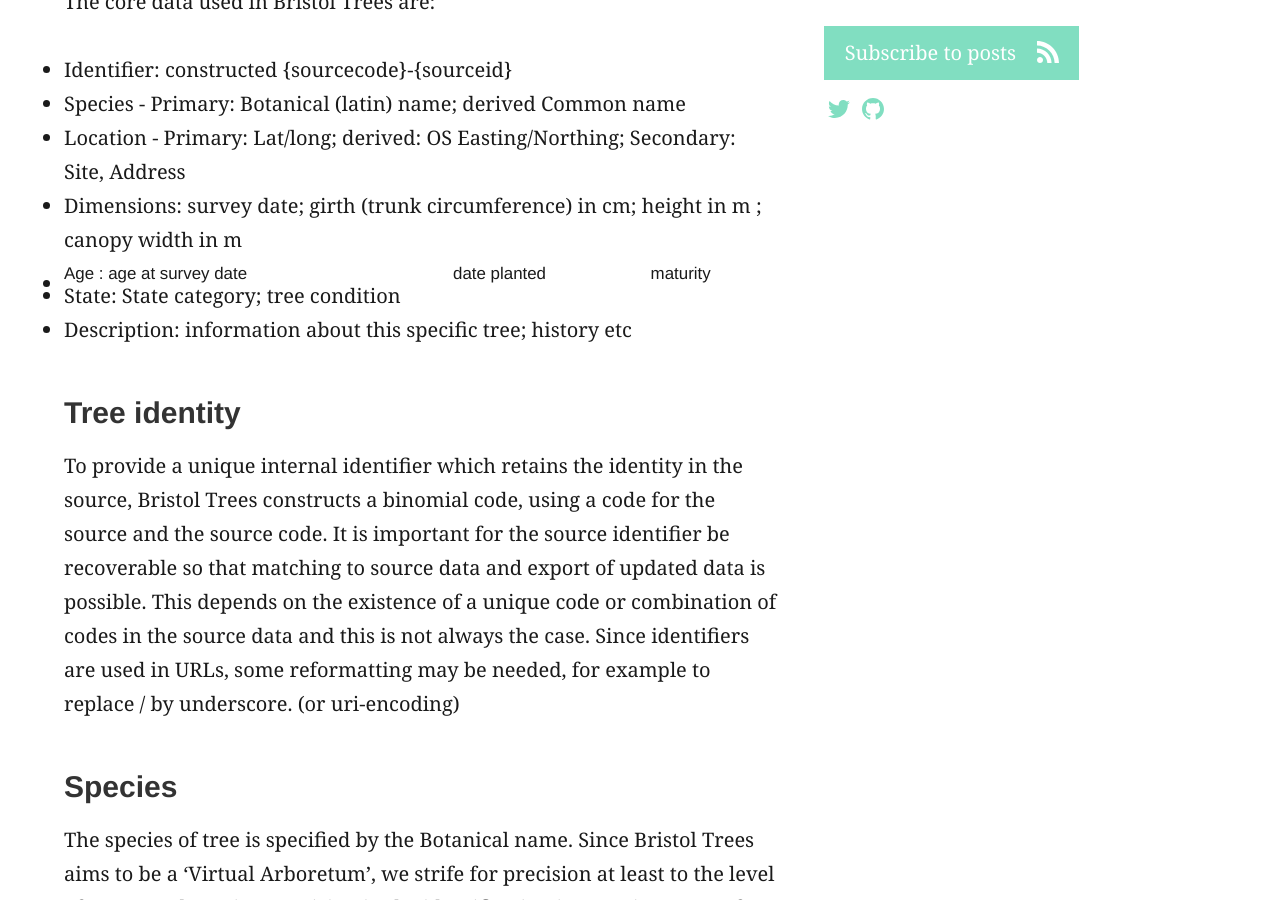
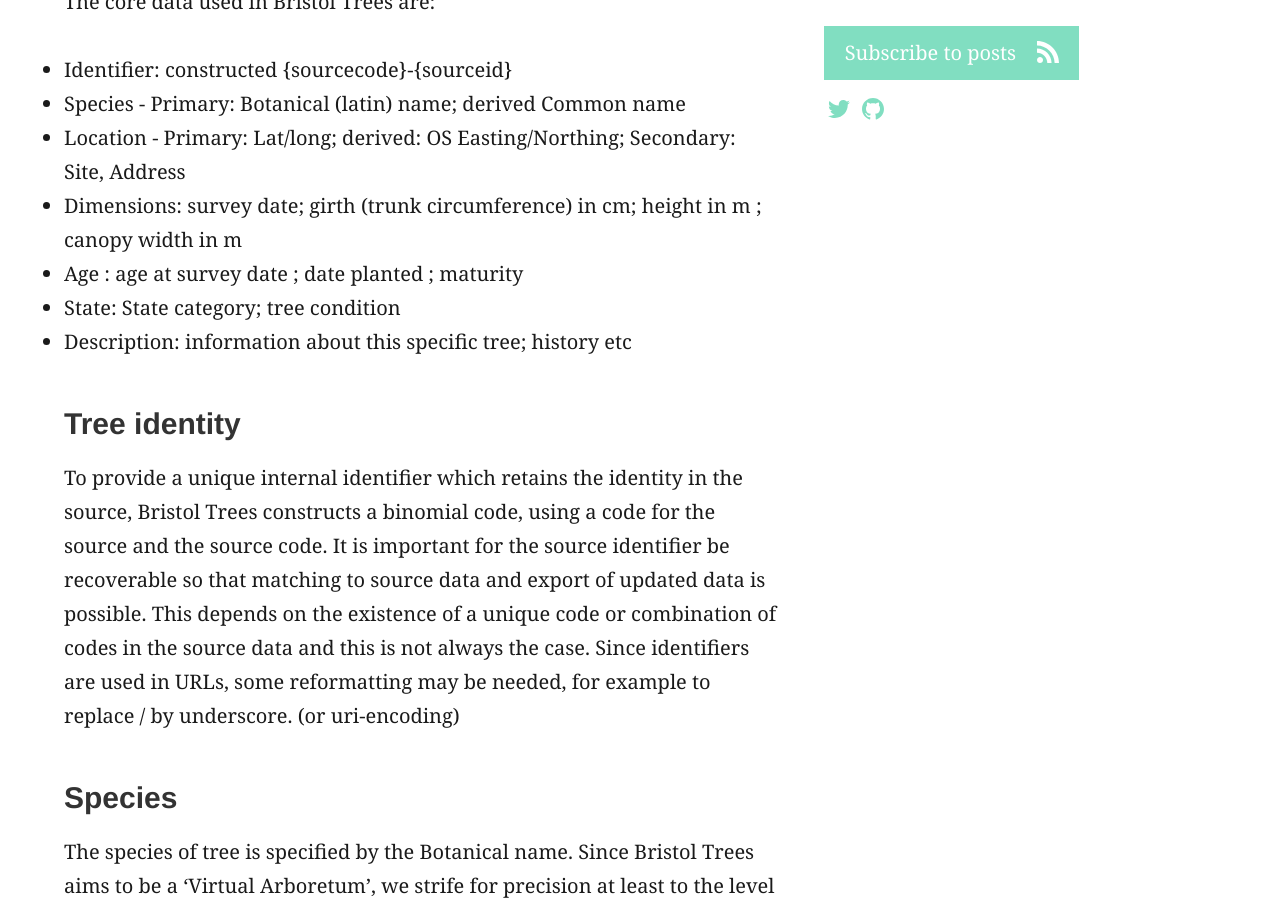
Before and after one commit to BristolOpenData/BristolOpenData.github.io, a Jekyll site: the page built from _posts/2017-03-08-Experiences-with-tree-data.md, in a window 1280 px wide and 900 px high, scrolled down 777 px. Built offline with Jekyll 4.4.1, drawn with Linux system fonts in a browser that asks for light colours; comment, search, counter and statistics services are not loaded; some of the changed text lies outside the part shown.

Commit message:
markdown correction

```diff
--- a/_posts/2017-03-08-Experiences-with-tree-data.md
+++ b/_posts/2017-03-08-Experiences-with-tree-data.md
@@ -10,7 +10,7 @@ The core data used in Bristol Trees are:
 * Species - Primary: Botanical (latin) name; derived Common name
 * Location - Primary: Lat/long; derived: OS Easting/Northing; Secondary: Site, Address
 * Dimensions: survey date;  girth (trunk circumference) in cm; height in m ; canopy width in m
-* Age : age at survey date | date planted | maturity
+* Age : age at survey date ; date planted ; maturity
 * State:  State category; tree condition
 * Description: information about this specific tree; history etc
 
```
